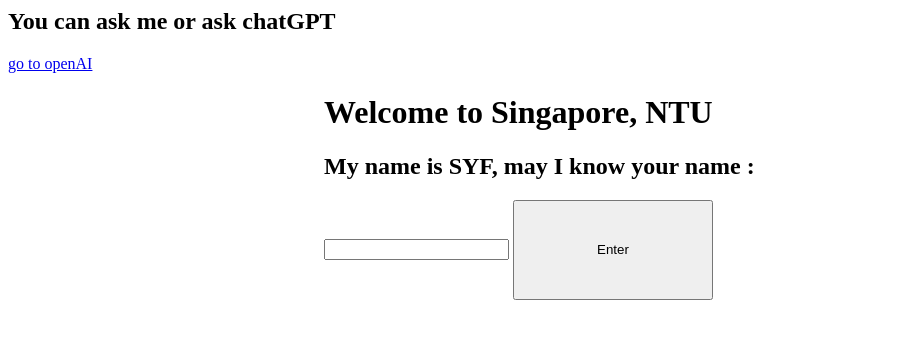
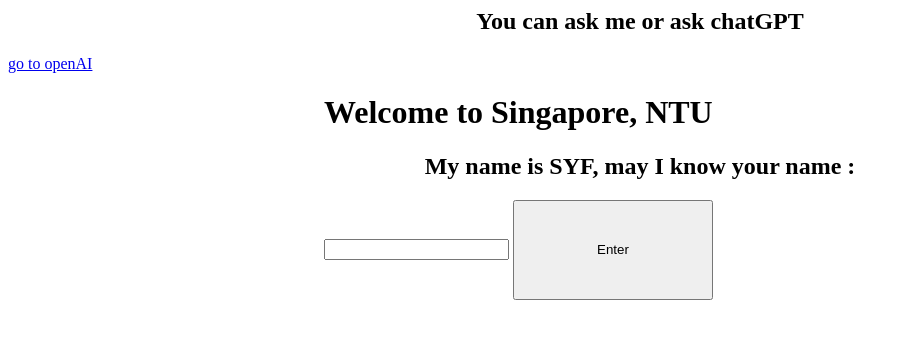
Before and after one commit to 4Ashh/ntu, a Flask app: page / in a window 1280 px wide. Shown: the top 339 px of the page, without its empty margins (0-907 px from the left). Run offline with Flask 3, Linux system fonts and the light colour scheme.

Commit message:
Update index.html

```diff
--- a/templates/index.html
+++ b/templates/index.html
@@ -3,6 +3,7 @@
 @media (min-width:600px) {.container{width: 80%;}}
 @media (min-width:768px) {.container{width: 60%;}}
 @media (min-width:1024px) {.container{width: 50%;}}
+  h2{text-align:center}
 </style>
 <title> MY chatGPT!!!</title>
 <h2> You can ask me or ask chatGPT</h2>
```
